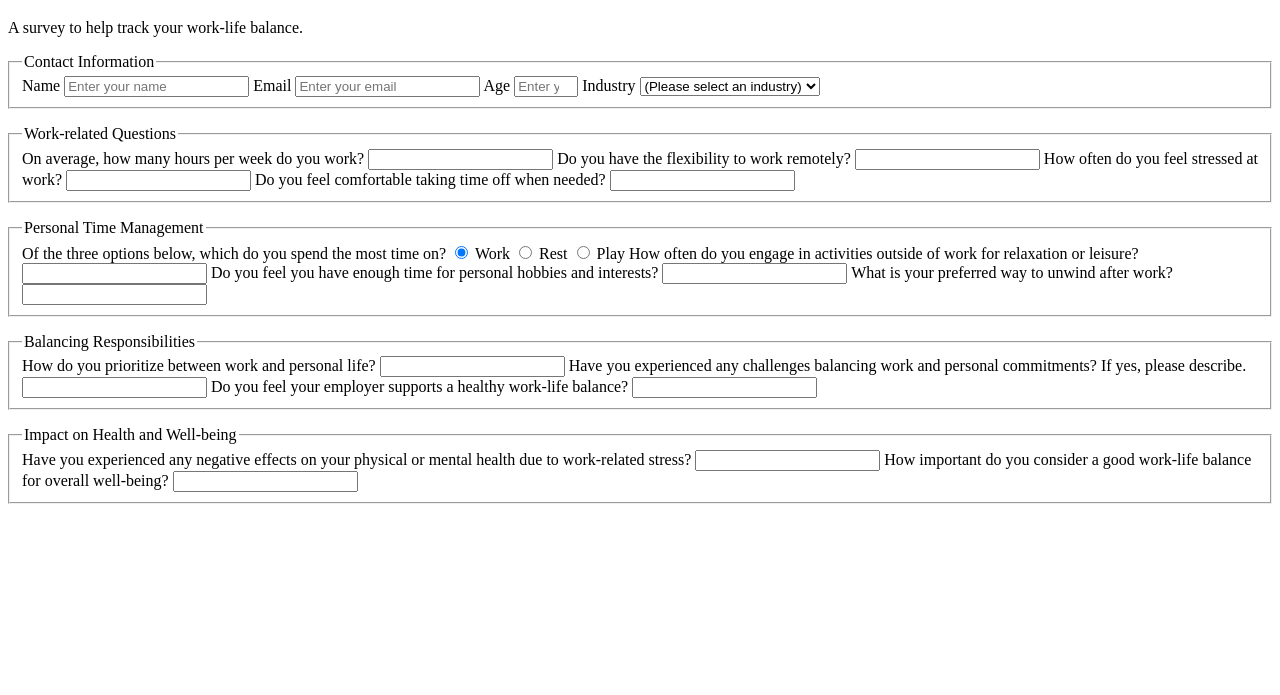
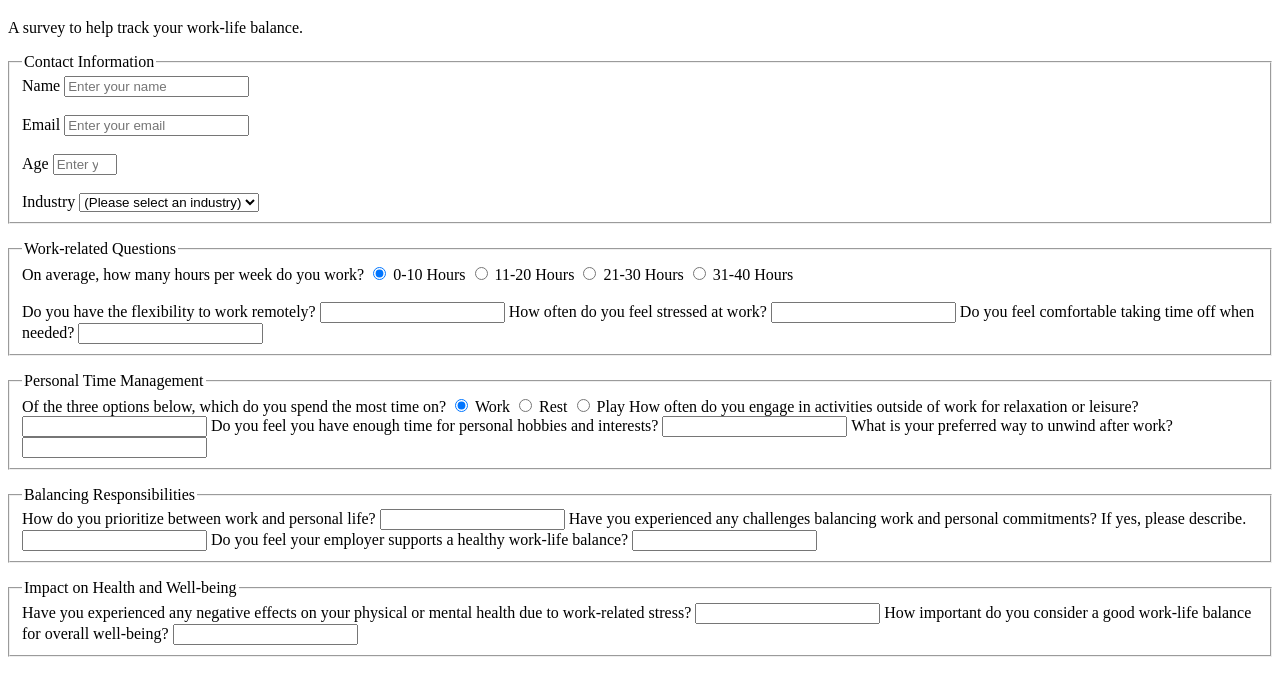
Before and after one commit to JackStendeback/WorkLife-Balance-Survey, a plain HTML site: page index.html in a window 1280 px wide. Shown: the part 61-756 px from the top of the page. Drawn offline with Linux system fonts and the light colour scheme.

Commit message:
started working on work-related questions section

```diff
--- a/index.html
+++ b/index.html
@@ -14,16 +14,16 @@
             <legend>Contact Information</legend>
 
             <label id="name-label">Name</label>
-            <input id="name" type="text" placeholder="Enter your name">
+            <input id="name" type="text" placeholder="Enter your name"><br><br>
 
             <label id="email-label">Email</label>
-            <input id="email" required placeholder="Enter your email">
+            <input id="email" required placeholder="Enter your email"><br><br>
 
             <label id="number-label">Age</label>
-            <input type="number" id="number" min="1" max="102" placeholder="Enter your current age">
+            <input type="number" id="number" min="1" max="102" placeholder="Enter your current age"><br><br>
 
             <label>Industry</label>
-            <select id="dropdown" name="dropdown">
+            <select id="dropdown" name="dropdown"><br><br>
                 <option>(Please select an industry)</option>
                 <option>Technology</option>
                 <option>Healthcare</option>
@@ -37,7 +37,17 @@
             <legend>Work-related Questions</legend>
 
             <label>On average, how many hours per week do you work?</label>
-            <input>
+            <input type="radio" id="hours1" name="hours" value="1-10" checked>
+            <label for="hours1">0-10 Hours</label>
+
+            <input type="radio" id="hours2" name="hours" value="11-20">
+            <label for="hours2">11-20 Hours</label>
+
+            <input type="radio" id="hours3" name="hours" value="21-30">
+            <label for="hours3">21-30 Hours</label>
+
+            <input type="radio" id="hours4" name="hours" value="31-40">
+            <label for="hours4">31-40 Hours</label><br><br>
 
             <label>Do you have the flexibility to work remotely?</label>
             <input>
```
Also changed, not shown: 1 other file.
